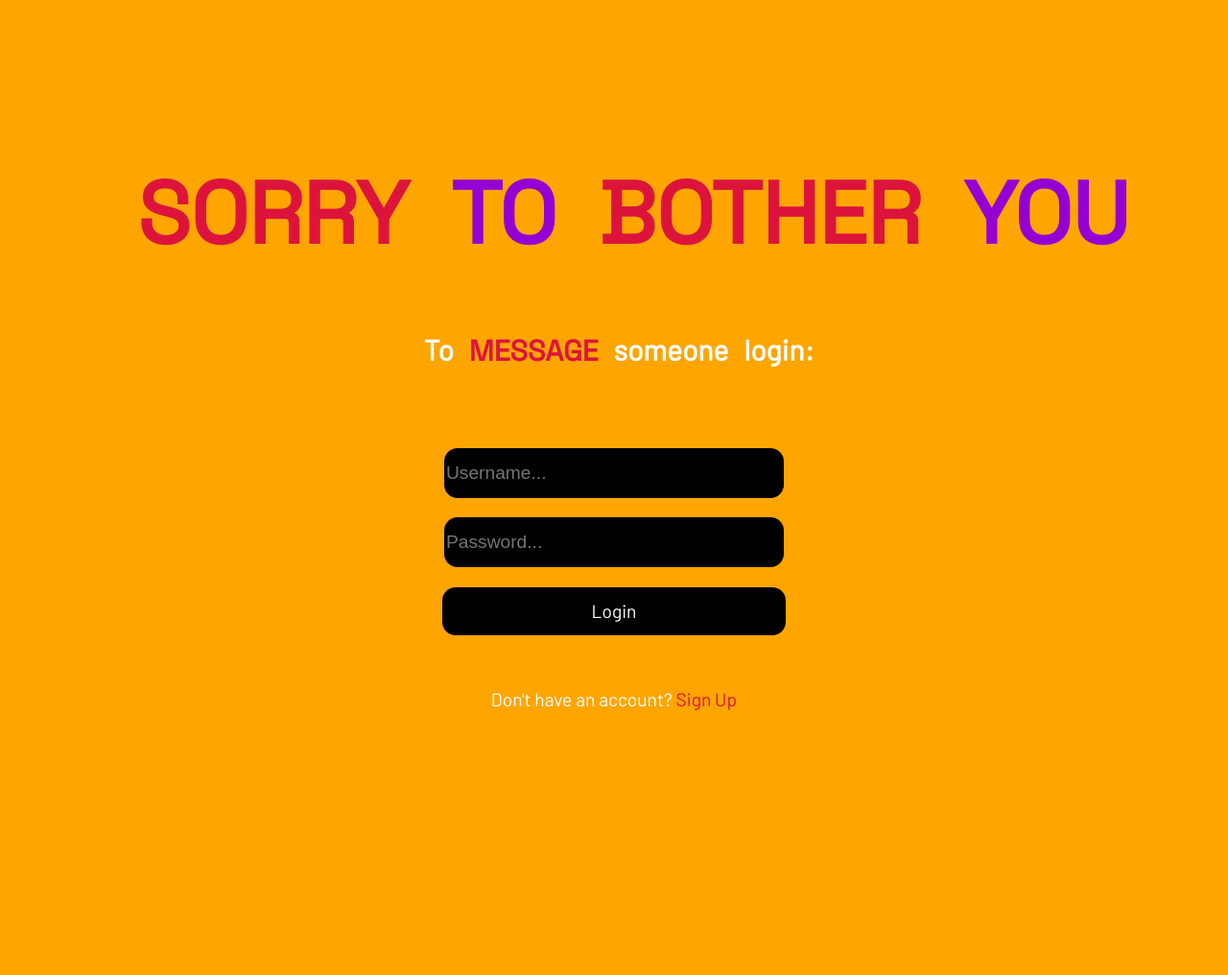
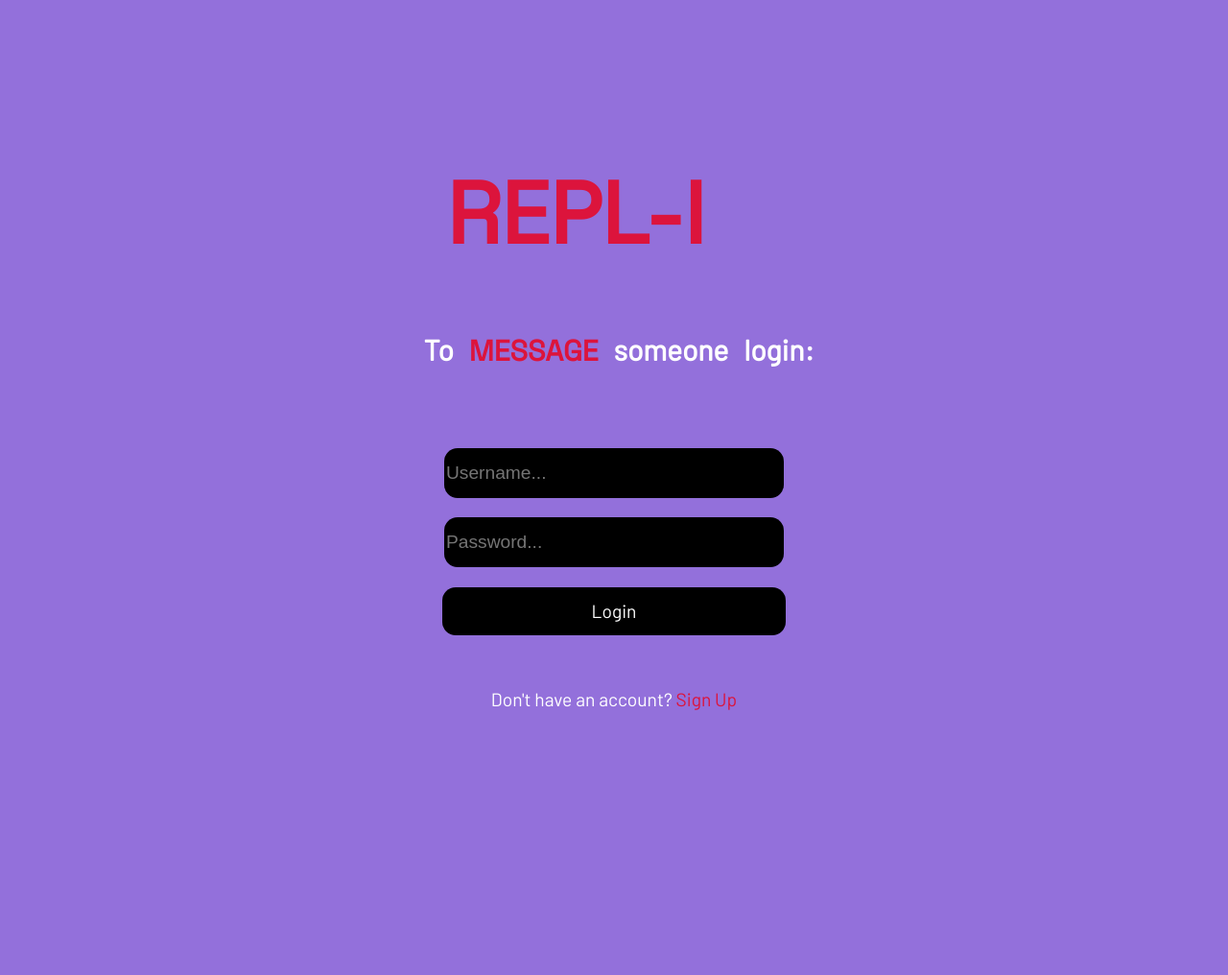
Before and after one commit to kevin18ramos/MessagingApplication, a Django app: page /login/ in a window 1280 px wide. Shown: the whole page at 96% size. Run offline with Django 4.2, Linux system fonts and the light colour scheme.

Commit message:
background color change

```diff
--- a/app/templates/app/login.html
+++ b/app/templates/app/login.html
@@ -14,10 +14,10 @@
 </head>
 <body class = "login-page">
     <div class = "title-placement">
-        <h1 class = "title-1">Sorry</h1>
-        <h1 class = "title-2">to</h1>
-        <h1 class = "title-3">bother</h1>
-        <h1 class = "title-4">you</h1>
+        <h1 class = "title-1">Repl-I</h1>
+        <h1 class = "title-2"></h1>
+        <h1 class = "title-3"></h1>
+        <h1 class = "title-4"></h1>
     </div>
     <div class = "desc-placement">
         <h1 class = "desc-1">To</h1>
--- a/static/css/main.css
+++ b/static/css/main.css
@@ -6,7 +6,7 @@ body{
     height: 1000px;
     display: grid;
     grid-template-rows: 1fr 1fr 1fr 1fr 1fr 1fr 1fr;
-    background-color: orange;
+    background-color: mediumpurple;
 }
 .title-placement{
     grid-row: 2/3;
```
Also changed, not shown: db.sqlite3.
